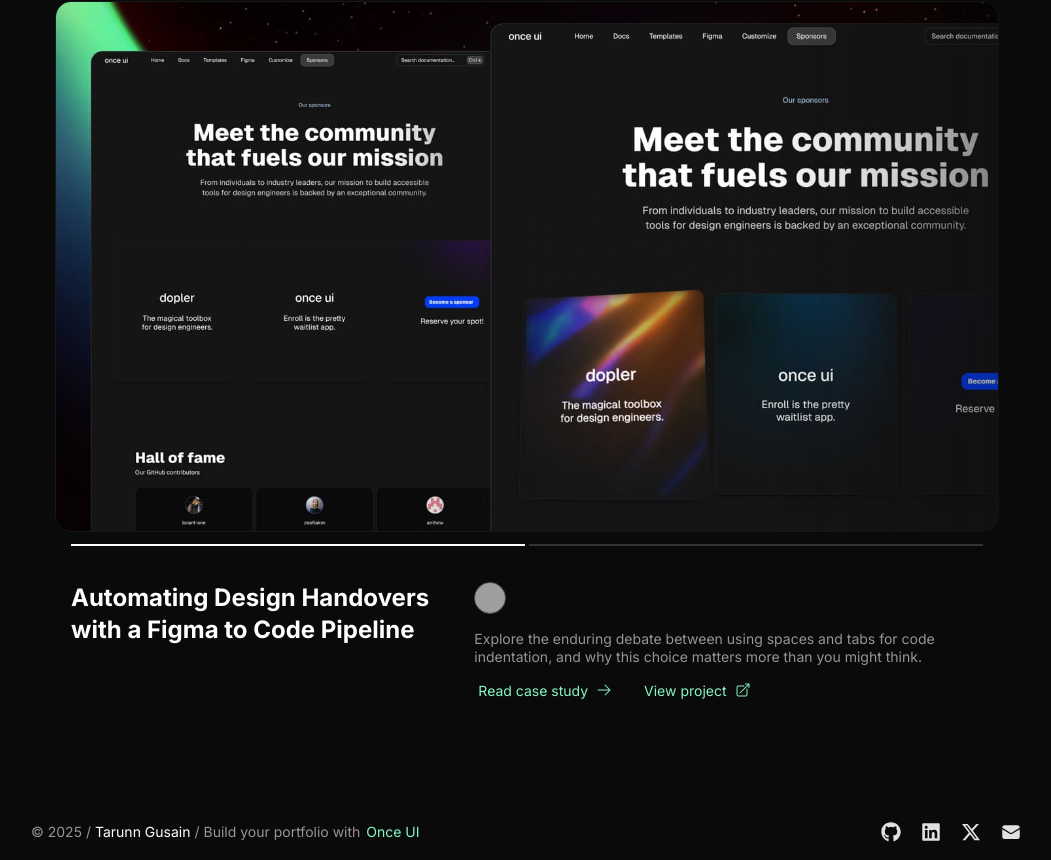
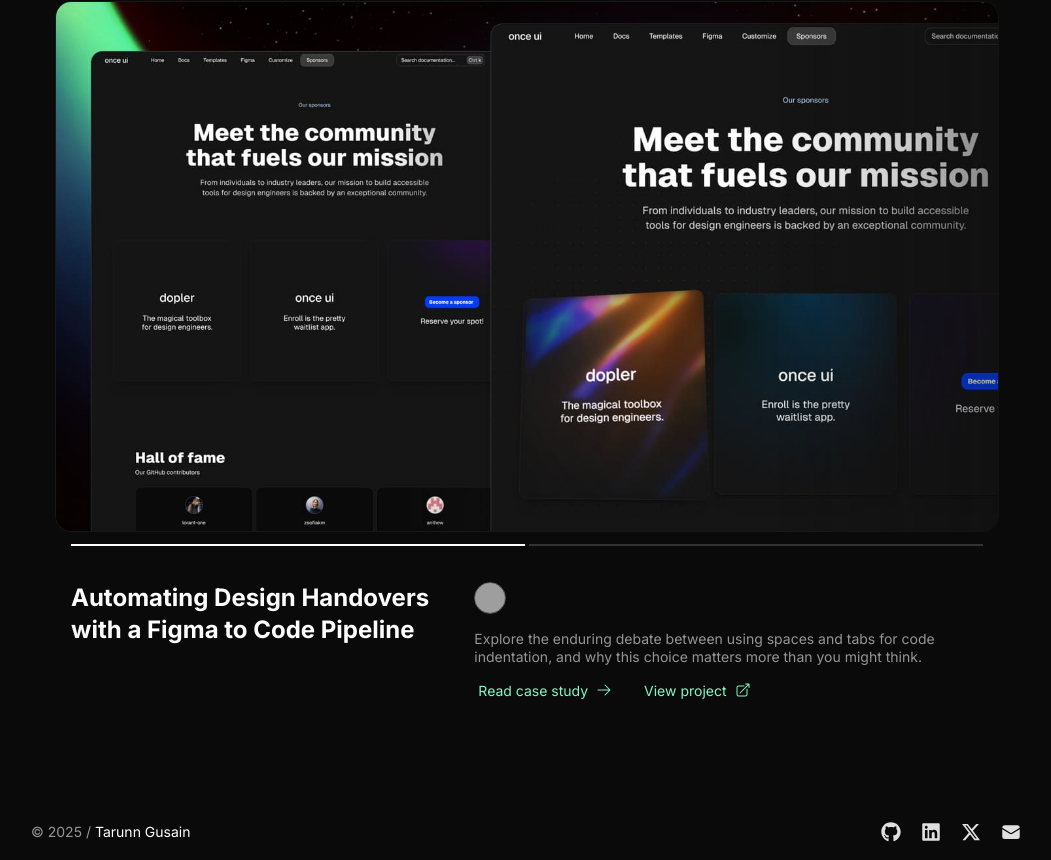
Before and after one commit to tarunngusain08/portfolio, a Next.js app: page / in a window 1280 px wide. Shown: the part 2429-3289 px from the top of the page, without its empty margins (113-1164 px from the left). Built offline with nearby package versions, Linux system fonts and the light colour scheme; grey boxes are pictures that could not be loaded.

Commit message:
Portfolio Complete :)s: Update Footer.tsx

```diff
--- a/src/components/Footer.tsx
+++ b/src/components/Footer.tsx
@@ -28,13 +28,13 @@
           <Text paddingX="4">{person.name}</Text>
           <Text onBackground="neutral-weak">
             {/* Usage of this template requires attribution. Please don't remove the link to Once UI. */}
-            / Build your portfolio with{" "}
+            {/* / Build your portfolio with{" "}
             <SmartLink
               style={{ marginLeft: "-0.125rem" }}
               href="https://once-ui.com/templates/magic-portfolio"
             >
               Once UI
-            </SmartLink>
+            </SmartLink> */}
           </Text>
         </Text>
         <Flex gap="16">
```
